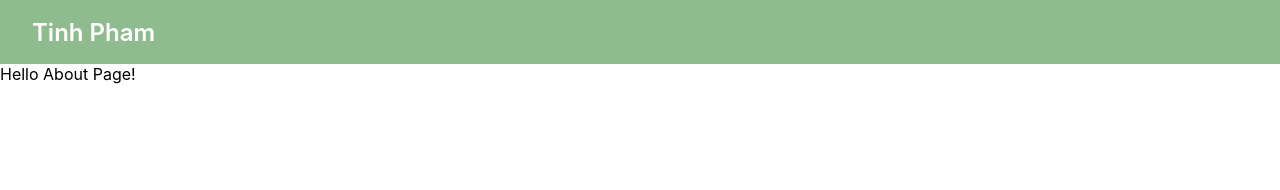
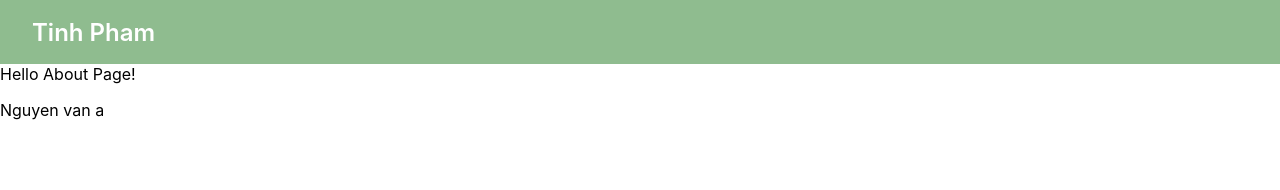
Before and after one commit to tinhpham22/learn-nextjs-and-redux-saga, a Next.js app: page /about in a window 1280 px wide. Shown: the top 190 px of the page. Built offline with nearby package versions, Linux system fonts and the light colour scheme.

Commit message:
fetching data

```diff
--- a/pages/about.tsx
+++ b/pages/about.tsx
@@ -1,10 +1,33 @@
 import React from 'react';
 
-function AboutPage() {
+interface Props {
+  personals: { id: number, name: string }[]
+}
+
+export const getStaticProps = async () => {
+  // call api
+  const data = [{
+    id: 3,
+    name: 'Nguyen van a'
+  }]
+  return {
+    props: { personals: data }
+  }
+}
+
+function AboutPage(props: Props) {
+  const { personals } = props
 
   return (
     <>
-     Hello About Page!
+      Hello About Page!
+      <p>
+        {personals.map((personal) => (
+          <div key={personal.id}>
+            {personal.name}
+          </div>
+        ))}
+      </p>
     </>
   )
 }
--- a/pages/posts/[postId].tsx
+++ b/pages/posts/[postId].tsx
@@ -2,13 +2,16 @@ import { useRouter } from 'next/dist/client/router';
 import { route } from 'next/dist/server/router';
 import React from 'react';
 
-function PostDetailPage() {
+
+
+const PostDetailPage = () => {
   const router = useRouter(); // lấy param trên đường dẫn trình duyệt
 
   return (
     <>
       <h3>Hello Post Detail Page!</h3>
       <p>Query params: {JSON.stringify(router.query)}</p>
+
     </>
   )
 }
```
